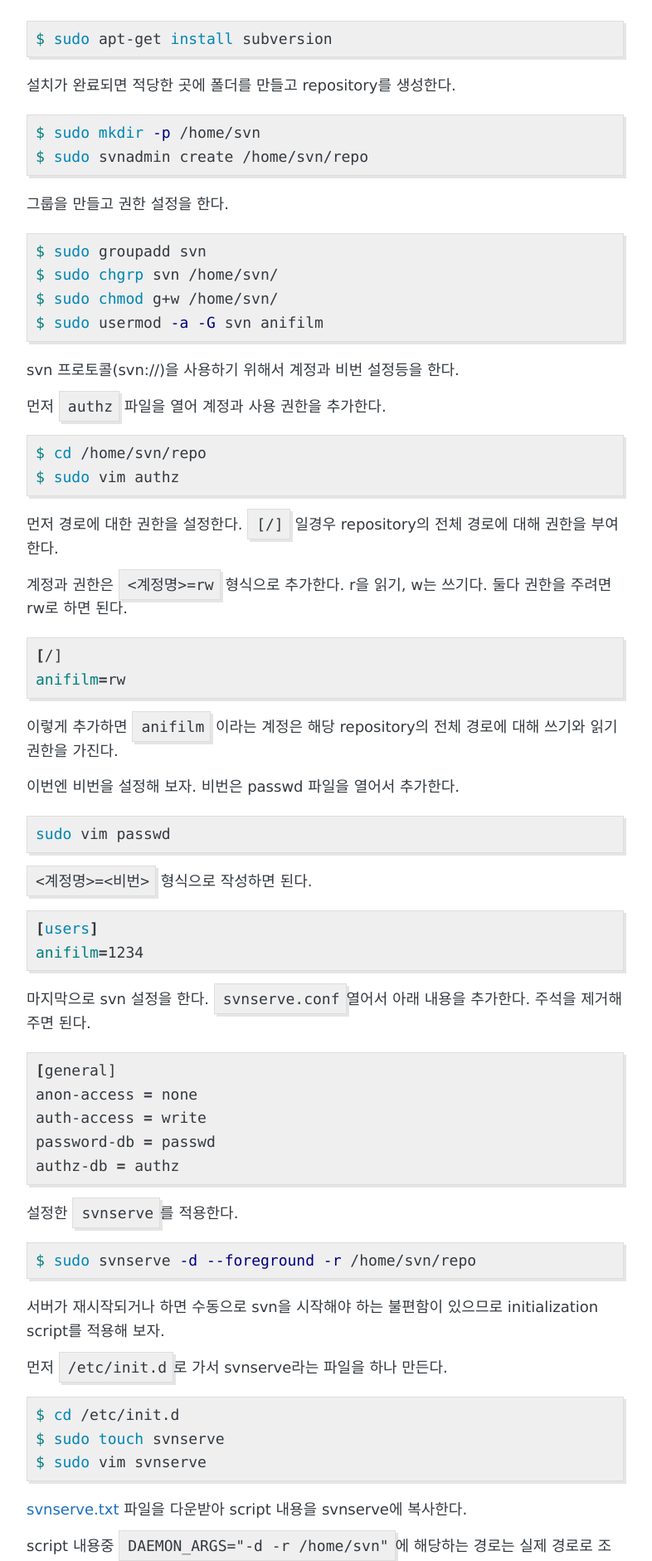
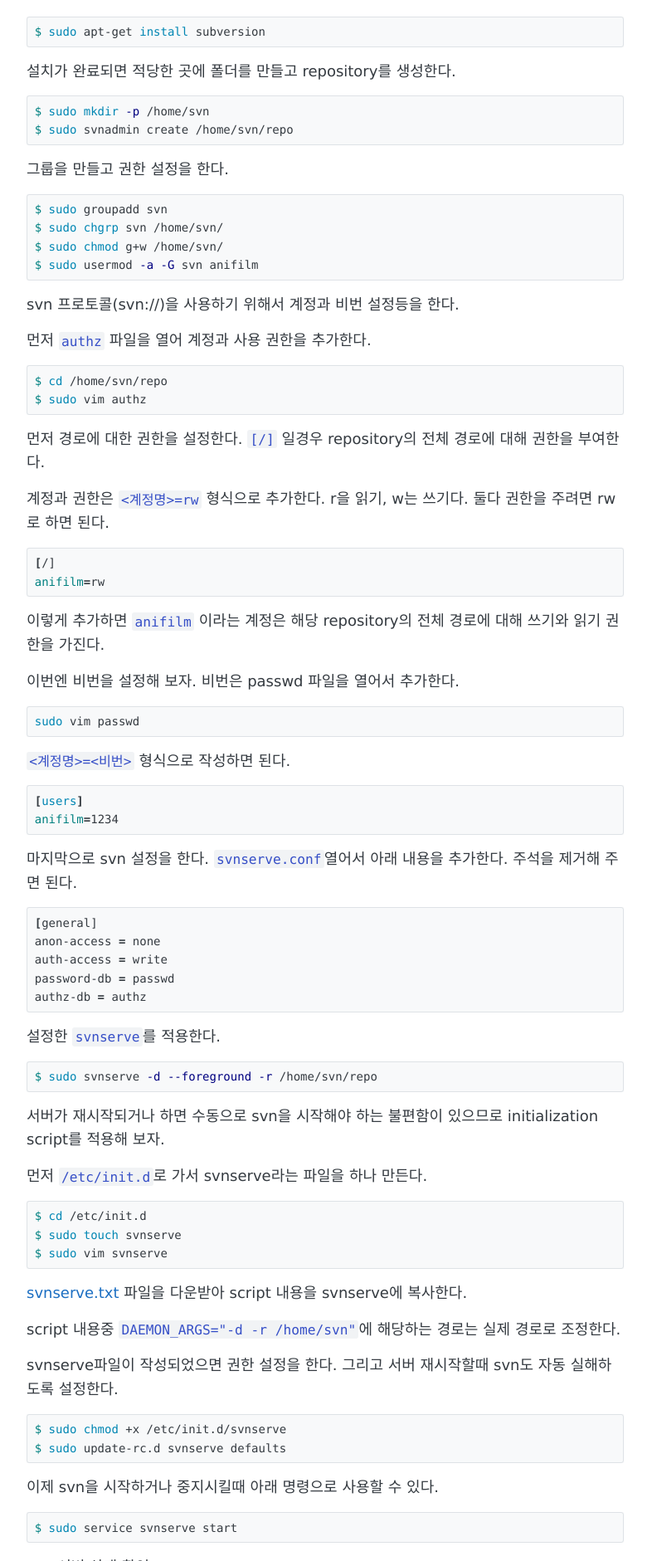
Before and after one commit to anifilm/anifilm.github.io, a Jekyll site: the page built from _posts/2019-06-03-ubuntu-svn.md, in a window 1280 px wide. Shown: the part 648-2529 px from the top of the page at 83% size, without its empty margins (248-1034 px from the left). Built offline with Jekyll 4.4.1, drawn with Linux system fonts in a browser that asks for light colours.

Commit message:
blog post

```diff
--- a/_config.yml
+++ b/_config.yml
@@ -64,13 +64,13 @@
 
 # Your website URL (e.g. http://barryclark.github.io or http://www.barryclark.co)
 # Used for Sitemap.xml and your RSS feed
-url: https://anifilm.github.io
+url:
 
 # If you're hosting your site at a Project repository on GitHub pages
 # (http://yourusername.github.io/repository-name)
 # and NOT your User repository (http://yourusername.github.io)
 # then add in the baseurl here, like this: "/repository-name"
-baseurl: https://anifilm.github.io
+baseurl:
 
 #
 # !! You don't need to change any of the configuration flags below !!
--- a/_includes/nav.html
+++ b/_includes/nav.html
@@ -15,7 +15,7 @@
         {% if nav.url contains 'http://' or nav.url contains 'https://' %}
         <a href="{{ nav.url }}">{{ nav.name }}</a>
         {% else %}
-        <a href="{{ nav.url }}">{{ nav.name }}</a>
+        <a href="{{ site.baseurl }}{{ nav.url }}">{{ nav.name }}</a>
         {% endif %}
         {% endfor %}
       </nav>
--- a/_sass/_highlights.scss
+++ b/_sass/_highlights.scss
@@ -3,24 +3,19 @@
 }
 
 code.highlighter-rouge {
-  background-color: #efefef;
-  padding: 7px 7px 7px 10px;
-  border: 1px solid #ddd;
-  -moz-box-shadow: 3px 3px rgba(0,0,0,0.1);
-  -webkit-box-shadow: 3px 3px rgba(0,0,0,0.1);
-  box-shadow: 3px 3px rgba(0,0,0,0.1);
-  margin: 20px 0 20px 0;
-  overflow: scroll;
+  font-size: 90%;
+  color: $oc-indigo-9;
+  background-color: $oc-gray-1;
+  padding: .1em .2em;
+  border-radius: 3px;
 }
 
 pre.highlight {
-  background-color: #efefef;
-  padding: 7px 7px 7px 10px;
-  border: 1px solid #ddd;
-  -moz-box-shadow: 3px 3px rgba(0,0,0,0.1);
-  -webkit-box-shadow: 3px 3px rgba(0,0,0,0.1);
-  box-shadow: 3px 3px rgba(0,0,0,0.1);
-  margin: 20px 0 20px 0;
+  font-size: $small-font-size;
+  padding: .45em .45em .45em .625em;
+  border: 1px solid $oc-gray-3;
+  border-radius: 3px;
+  margin: 1em 0;
   overflow: scroll;
 }
 
--- a/_sass/backup_highlights.scss
+++ /dev/null
@@ -1,81 +0,0 @@
-pre, code {
-  font-family: $code-font;
-}
-
-code.highlighter-rouge {
-  font-size: 90%;
-  color: $oc-indigo-9;
-  background-color: $oc-gray-1;
-  padding: .1em .2em;
-  border-radius: 3px;
-}
-
-pre.highlight {
-  font-size: $small-font-size;
-  padding: .45em .45em .45em .625em;
-  border: 1px solid $oc-gray-3;
-  border-radius: 3px;
-  margin: 1em 0;
-  overflow: scroll;
-}
-
-.highlight  { background: $oc-gray-0; }
-.highlight .c { color: #999988; font-style: italic } /* Comment */
-.highlight .err { color: #a61717; background-color: #e3d2d2 } /* Error */
-.highlight .k { font-weight: bold } /* Keyword */
-.highlight .o { font-weight: bold } /* Operator */
-.highlight .cm { color: #999988; font-style: italic } /* Comment.Multiline */
-.highlight .cp { color: #999999; font-weight: bold } /* Comment.Preproc */
-.highlight .c1 { color: #999988; font-style: italic } /* Comment.Single */
-.highlight .cs { color: #999999; font-weight: bold; font-style: italic } /* Comment.Special */
-.highlight .gd { color: #000000; background-color: #ffdddd } /* Generic.Deleted */
-.highlight .gd .x { color: #000000; background-color: #ffaaaa } /* Generic.Deleted.Specific */
-.highlight .ge { font-style: italic } /* Generic.Emph */
-.highlight .gr { color: #aa0000 } /* Generic.Error */
-.highlight .gh { color: #999999 } /* Generic.Heading */
-.highlight .gi { color: #000000; background-color: #ddffdd } /* Generic.Inserted */
-.highlight .gi .x { color: #000000; background-color: #aaffaa } /* Generic.Inserted.Specific */
-.highlight .go { color: #888888 } /* Generic.Output */
-.highlight .gp { color: #555555 } /* Generic.Prompt */
-.highlight .gs { font-weight: bold } /* Generic.Strong */
-.highlight .gu { color: #aaaaaa } /* Generic.Subheading */
-.highlight .gt { color: #aa0000 } /* Generic.Traceback */
-.highlight .kc { font-weight: bold } /* Keyword.Constant */
-.highlight .kd { font-weight: bold } /* Keyword.Declaration */
-.highlight .kp { font-weight: bold } /* Keyword.Pseudo */
-.highlight .kr { font-weight: bold } /* Keyword.Reserved */
-.highlight .kt { color: #445588; font-weight: bold } /* Keyword.Type */
-.highlight .m { color: #009999 } /* Literal.Number */
-.highlight .s { color: #d14 } /* Literal.String */
-.highlight .na { color: #008080 } /* Name.Attribute */
-.highlight .nb { color: #0086B3 } /* Name.Builtin */
-.highlight .nc { color: #445588; font-weight: bold } /* Name.Class */
-.highlight .no { color: #008080 } /* Name.Constant */
-.highlight .ni { color: #800080 } /* Name.Entity */
-.highlight .ne { color: #990000; font-weight: bold } /* Name.Exception */
-.highlight .nf { color: #990000; font-weight: bold } /* Name.Function */
-.highlight .nn { color: #555555 } /* Name.Namespace */
-.highlight .nt { color: #000080 } /* Name.Tag */
-.highlight .nv { color: #008080 } /* Name.Variable */
-.highlight .ow { font-weight: bold } /* Operator.Word */
-.highlight .w { color: #bbbbbb } /* Text.Whitespace */
-.highlight .mf { color: #009999 } /* Literal.Number.Float */
-.highlight .mh { color: #009999 } /* Literal.Number.Hex */
-.highlight .mi { color: #009999 } /* Literal.Number.Integer */
-.highlight .mo { color: #009999 } /* Literal.Number.Oct */
-.highlight .sb { color: #d14 } /* Literal.String.Backtick */
-.highlight .sc { color: #d14 } /* Literal.String.Char */
-.highlight .sd { color: #d14 } /* Literal.String.Doc */
-.highlight .s2 { color: #d14 } /* Literal.String.Double */
-.highlight .se { color: #d14 } /* Literal.String.Escape */
-.highlight .sh { color: #d14 } /* Literal.String.Heredoc */
-.highlight .si { color: #d14 } /* Literal.String.Interpol */
-.highlight .sx { color: #d14 } /* Literal.String.Other */
-.highlight .sr { color: #009926 } /* Literal.String.Regex */
-.highlight .s1 { color: #d14 } /* Literal.String.Single */
-.highlight .ss { color: #990073 } /* Literal.String.Symbol */
-.highlight .bp { color: #999999 } /* Name.Builtin.Pseudo */
-.highlight .vc { color: #008080 } /* Name.Variable.Class */
-.highlight .vg { color: #008080 } /* Name.Variable.Global */
-.highlight .vi { color: #008080 } /* Name.Variable.Instance */
-.highlight .il { color: #009999 } /* Literal.Number.Integer.Long */
```
